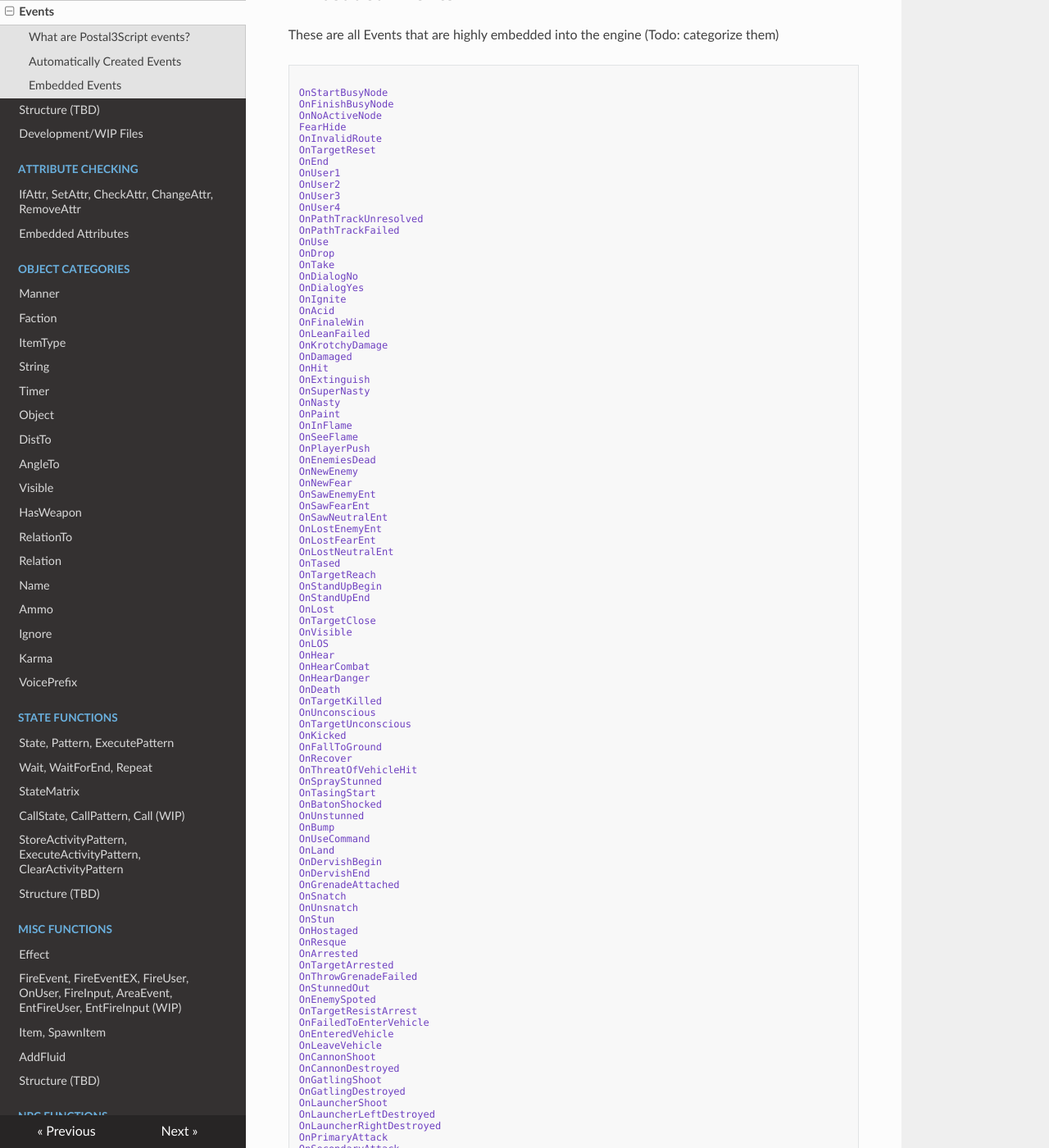
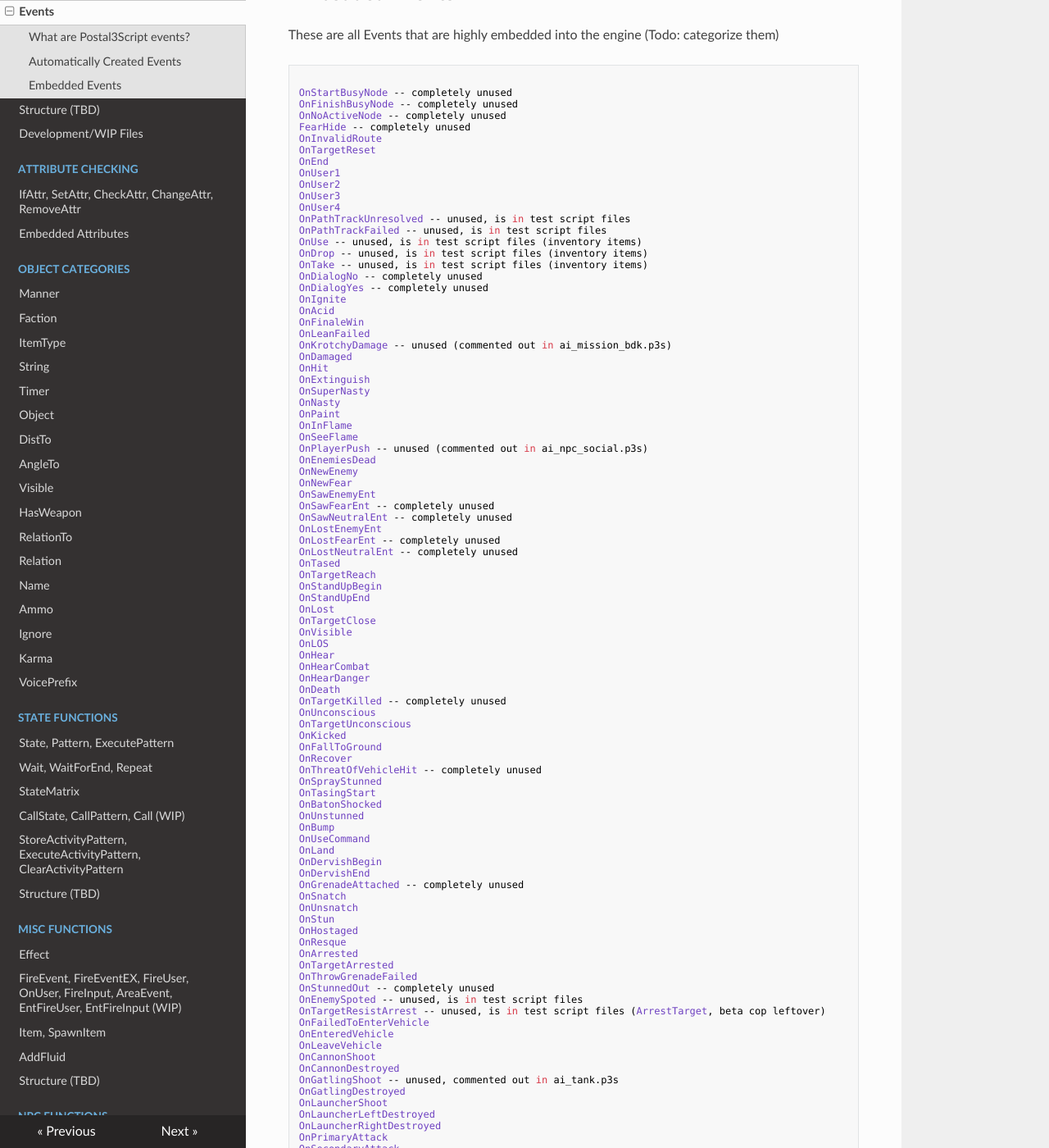
Before and after one commit to WhackJobInt/postal3scriptdocs, an MkDocs documentation site: the page built from docs/events.md, in a window 1280 px wide and 1400 px high, scrolled down 3820 px. Shown: the whole window at 82% size. Built offline with MkDocs 1.6.1, drawn with Linux system fonts in a browser that asks for light colours; nearby versions of some CDN libraries; some of the changed text lies outside the part shown.

Commit message:
Marked unused events

```diff
--- a/docs/events.md
+++ b/docs/events.md
@@ -195,10 +195,10 @@ behavior
 ## Embedded Events
 <p>These are all Events that are highly embedded into the engine (Todo: categorize them)</p>
 <pre><code class="language-js">
-OnStartBusyNode
-OnFinishBusyNode
-OnNoActiveNode
-FearHide
+OnStartBusyNode -- completely unused
+OnFinishBusyNode -- completely unused
+OnNoActiveNode -- completely unused
+FearHide -- completely unused
 OnInvalidRoute
 OnTargetReset
 OnEnd
@@ -206,18 +206,18 @@ OnUser1
 OnUser2
 OnUser3
 OnUser4
-OnPathTrackUnresolved
-OnPathTrackFailed
-OnUse
-OnDrop
-OnTake
-OnDialogNo
-OnDialogYes
+OnPathTrackUnresolved -- unused, is in test script files
+OnPathTrackFailed -- unused, is in test script files
+OnUse -- unused, is in test script files (inventory items)
+OnDrop -- unused, is in test script files (inventory items)
+OnTake -- unused, is in test script files (inventory items)
+OnDialogNo -- completely unused
+OnDialogYes -- completely unused
 OnIgnite
 OnAcid
 OnFinaleWin
 OnLeanFailed
-OnKrotchyDamage
+OnKrotchyDamage -- unused (commented out in ai_mission_bdk.p3s)
 OnDamaged
 OnHit
 OnExtinguish
@@ -226,16 +226,16 @@ OnNasty
 OnPaint
 OnInFlame
 OnSeeFlame
-OnPlayerPush
+OnPlayerPush -- unused (commented out in ai_npc_social.p3s)
 OnEnemiesDead
 OnNewEnemy
 OnNewFear
 OnSawEnemyEnt
-OnSawFearEnt
-OnSawNeutralEnt
+OnSawFearEnt -- completely unused
+OnSawNeutralEnt -- completely unused
 OnLostEnemyEnt
-OnLostFearEnt
-OnLostNeutralEnt
+OnLostFearEnt -- completely unused
+OnLostNeutralEnt -- completely unused
 OnTased
 OnTargetReach
 OnStandUpBegin
@@ -248,13 +248,13 @@ OnHear
 OnHearCombat
 OnHearDanger
 OnDeath
-OnTargetKilled
+OnTargetKilled -- completely unused
 OnUnconscious
 OnTargetUnconscious
 OnKicked
 OnFallToGround
 OnRecover
-OnThreatOfVehicleHit
+OnThreatOfVehicleHit -- completely unused
 OnSprayStunned
 OnTasingStart
 OnBatonShocked
@@ -264,7 +264,7 @@ OnUseCommand
 OnLand
 OnDervishBegin
 OnDervishEnd
-OnGrenadeAttached
+OnGrenadeAttached -- completely unused
 OnSnatch
 OnUnsnatch
 OnStun
@@ -273,15 +273,15 @@ OnResque
 OnArrested
 OnTargetArrested
 OnThrowGrenadeFailed
-OnStunnedOut
-OnEnemySpoted
-OnTargetResistArrest
+OnStunnedOut -- completely unused
+OnEnemySpoted -- unused, is in test script files
+OnTargetResistArrest -- unused, is in test script files (ArrestTarget, beta cop leftover)
 OnFailedToEnterVehicle
 OnEnteredVehicle
 OnLeaveVehicle
 OnCannonShoot
 OnCannonDestroyed
-OnGatlingShoot
+OnGatlingShoot -- unused, commented out in ai_tank.p3s
 OnGatlingDestroyed
 OnLauncherShoot
 OnLauncherLeftDestroyed
@@ -289,7 +289,7 @@ OnLauncherRightDestroyed
 OnPrimaryAttack
 OnSecondaryAttack
 OnBeeSting
-OnBlind
+OnBlind -- completely unused (used by Laserpen, spray weapons)
 OnSucked
 OnTasingFinish
 </code></pre>
```
